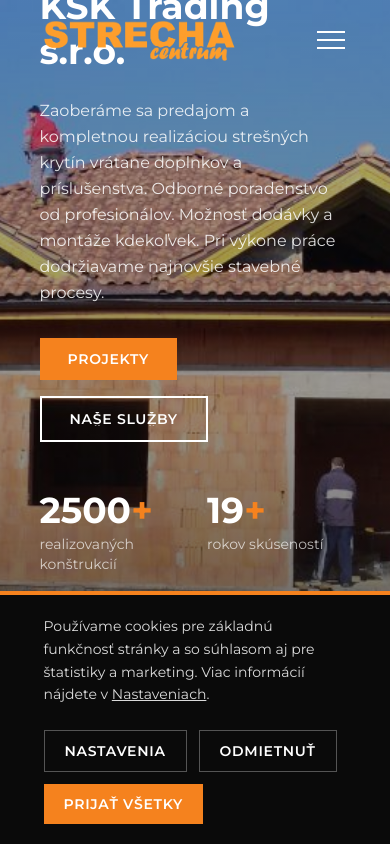
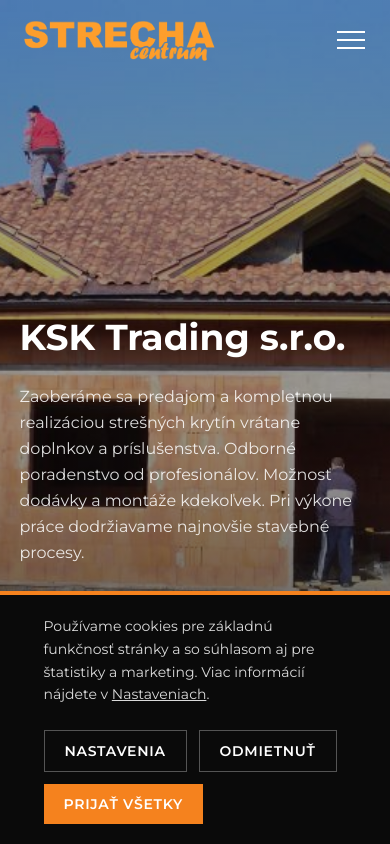
Before and after one commit to aebdigital/strechacentrum, a Next.js app: page / in a window 390 px wide. Shown: the top 844 px of the page. Built offline with nearby package versions, Linux system fonts and the light colour scheme.

Commit message:
design: standardize content width to 90vw on mobile and refine hero layout

```diff
--- a/app/kontakt/page.tsx
+++ b/app/kontakt/page.tsx
@@ -23,7 +23,7 @@
       <PageHero title="Kontakt" />
 
       <section className="py-20 lg:py-28 bg-paper">
-        <div className="max-w-[90vw] mx-auto px-5 lg:px-8">
+        <div className="w-[90vw] lg:max-w-[90vw] mx-auto">
           <div className="grid grid-cols-1 lg:grid-cols-2 gap-12 lg:gap-16">
             <FadeIn>
               <h2 className="text-3xl md:text-4xl font-bold mb-2">
--- a/app/ochrana-osobnych-udajov/page.tsx
+++ b/app/ochrana-osobnych-udajov/page.tsx
@@ -14,7 +14,7 @@
     <>
       <PageHero title="Ochrana osobných údajov" />
       <section className="py-20 lg:py-28 bg-paper">
-        <div className="max-w-4xl mx-auto px-5 lg:px-8">
+        <div className="w-[90vw] lg:max-w-4xl mx-auto">
           <FadeIn>
             <article className="prose prose-brand max-w-none">
               <div className="bg-stone p-8 rounded-xl border-l-4 border-brand mb-12">
--- a/app/page.tsx
+++ b/app/page.tsx
@@ -31,7 +31,7 @@
       <div className="relative z-10 bg-paper">
         {/* About */}
         <section id="about" className="py-20 lg:py-28 bg-paper">
-          <div className="max-w-[90vw] mx-auto px-5 lg:px-8 grid grid-cols-1 lg:grid-cols-2 gap-12 lg:gap-20 items-center">
+          <div className="w-[90vw] lg:max-w-[90vw] mx-auto grid grid-cols-1 lg:grid-cols-2 gap-12 lg:gap-20 items-center">
             <FadeIn>
               <span className="text-brand uppercase tracking-widest text-sm font-medium">
                 — Kto sme
@@ -111,7 +111,7 @@
 
         {/* Gallery */}
         <section id="gallery" className="py-20 lg:py-28 bg-stone">
-          <div className="max-w-[90vw] mx-auto px-5 lg:px-8">
+          <div className="w-[90vw] lg:max-w-[90vw] mx-auto">
             <FadeIn className="mb-12 text-center">
               <SectionTitle>Galéria</SectionTitle>
             </FadeIn>
@@ -160,7 +160,7 @@
 
         {/* Partners */}
         <section id="partners" className="py-20 lg:py-28 bg-paper">
-          <div className="max-w-[90vw] mx-auto px-5 lg:px-8">
+          <div className="w-[90vw] lg:max-w-[90vw] mx-auto">
             <FadeIn className="mb-12 text-center">
               <SectionTitle>Partneri</SectionTitle>
             </FadeIn>
--- a/app/produkty-sluzby/layout.tsx
+++ b/app/produkty-sluzby/layout.tsx
@@ -21,7 +21,7 @@
     <>
       <PageHero title={title} />
       <section className="py-20 lg:py-28 bg-paper">
-        <div className="max-w-[90vw] mx-auto px-5 lg:px-8">
+        <div className="w-[90vw] lg:max-w-[90vw] mx-auto">
           <div className="flex flex-col lg:flex-row gap-12 lg:gap-16">
             {/* Sidebar */}
             <aside className="w-full lg:w-72 shrink-0">
--- a/app/referencie/page.tsx
+++ b/app/referencie/page.tsx
@@ -28,7 +28,7 @@
       <PageHero title="Referencie" />
 
       <section className="py-20 lg:py-28 bg-paper">
-        <div className="max-w-[90vw] mx-auto px-5 lg:px-8">
+        <div className="w-[90vw] lg:max-w-[90vw] mx-auto">
           <div className="text-center max-w-2xl mx-auto mb-14">
             <h2 className="text-3xl md:text-4xl font-bold mb-4">
               Naše realizované projekty
--- a/app/strechy-na-mieru/page.tsx
+++ b/app/strechy-na-mieru/page.tsx
@@ -46,7 +46,7 @@
       <PageHero title="Strechy na mieru" />
 
       <section className="py-20 lg:py-28 bg-paper overflow-hidden">
-        <div className="max-w-[90vw] mx-auto px-5 lg:px-8">
+        <div className="w-[90vw] lg:max-w-[90vw] mx-auto">
           <FadeIn className="mb-14">
             <SectionTitle>Proces realizácie</SectionTitle>
           </FadeIn>
--- a/components/Footer.tsx
+++ b/components/Footer.tsx
@@ -6,7 +6,7 @@
 export function Footer() {
   return (
     <footer className="bg-ink text-white">
-      <div className="max-w-[90vw] mx-auto px-5 lg:px-8 py-16">
+      <div className="w-[90vw] lg:max-w-[90vw] mx-auto py-16">
         <div className="flex flex-col lg:flex-row justify-between items-start lg:items-center gap-8 pb-12">
           <div>
             <h2 className="text-3xl lg:text-4xl font-bold leading-tight max-w-xl">
--- a/components/Hero.tsx
+++ b/components/Hero.tsx
@@ -55,7 +55,7 @@
         </div>
       </div>
 
-      <div className="relative z-10 h-full max-w-[90vw] mx-auto px-5 lg:px-8 flex flex-col justify-end pb-16 pt-32">
+      <div className="relative z-10 h-full w-[90vw] lg:max-w-[90vw] mx-auto flex flex-col justify-end pb-16 pt-32">
         <div className="grid grid-cols-1 lg:grid-cols-2 gap-12 items-end">
           <div className="text-white">
             <h1 className="text-4xl sm:text-5xl lg:text-6xl font-bold leading-tight mb-6">
@@ -67,35 +67,35 @@
               profesionálov. Možnosť dodávky a montáže kdekoľvek. Pri výkone
               práce dodržiavame najnovšie stavebné procesy.
             </p>
-            <div className="flex flex-wrap gap-4">
-              <RollLink href="/referencie">Projekty</RollLink>
-              <RollLink href="/produkty-sluzby/tvrde-krytiny" variant="secondary">
+            <div className="grid grid-cols-2 gap-3 sm:flex sm:flex-wrap sm:gap-4">
+              <RollLink href="/referencie" className="w-full sm:w-auto">Projekty</RollLink>
+              <RollLink href="/produkty-sluzby/tvrde-krytiny" variant="secondary" className="w-full sm:w-auto">
                 Naše služby
               </RollLink>
             </div>
           </div>
 
           <div className="lg:pl-8">
-            <div className="grid grid-cols-2 gap-6 mb-6 text-white">
+            <div className="grid grid-cols-2 gap-6 mb-8 text-white">
               <div>
-                <div className="text-4xl lg:text-5xl font-bold">
+                <div className="text-3xl sm:text-4xl lg:text-5xl font-bold">
                   2500<span className="text-brand">+</span>
                 </div>
-                <div className="text-sm text-white/70 mt-1">
+                <div className="text-xs sm:text-sm text-white/70 mt-1">
                   realizovaných konštrukcií
                 </div>
               </div>
               <div>
-                <div className="text-4xl lg:text-5xl font-bold">
+                <div className="text-3xl sm:text-4xl lg:text-5xl font-bold">
                   19<span className="text-brand">+</span>
                 </div>
-                <div className="text-sm text-white/70 mt-1">
+                <div className="text-xs sm:text-sm text-white/70 mt-1">
                   rokov skúseností
                 </div>
               </div>
             </div>
 
-            <div className="bg-white/15 backdrop-blur-md rounded-lg p-6 relative min-h-[180px]">
+            <div className="bg-white/15 backdrop-blur-md rounded-lg p-6 relative min-h-[180px] hidden lg:block">
               {testimonials.map((t, i) => (
                 <div
                   key={t.name}
--- a/components/Navbar.tsx
+++ b/components/Navbar.tsx
@@ -38,7 +38,7 @@
         solid ? "bg-ink/95 backdrop-blur" : "bg-transparent"
       }`}
     >
-      <div className="max-w-[90vw] mx-auto px-5 lg:px-8 flex items-center justify-between h-20">
+      <div className="w-[90vw] lg:max-w-[90vw] mx-auto flex items-center justify-between h-20">
         <Link href="/" className="flex items-center gap-3">
           <Image
             src="/logo.png"
@@ -168,7 +168,7 @@
           open ? "max-h-[85vh] opacity-100" : "max-h-0 opacity-0"
         }`}
       >
-        <ul className="flex flex-col py-6 px-6 gap-1 text-white overflow-y-auto">
+        <ul className="flex flex-col py-6 w-[90vw] mx-auto gap-1 text-white overflow-y-auto">
           <li>
             <Link
               href="/"
--- a/components/PageHero.tsx
+++ b/components/PageHero.tsx
@@ -18,7 +18,7 @@
         className="object-cover"
       />
       <div className="absolute inset-0 bg-black/55" />
-      <div className="relative z-10 h-full max-w-[90vw] mx-auto px-5 lg:px-8 flex items-end pb-12 pt-32">
+      <div className="relative z-10 h-full w-[90vw] lg:max-w-[90vw] mx-auto flex items-end pb-12 pt-32">
         <h1 className="text-5xl md:text-6xl lg:text-7xl font-bold text-white">
           {title}
         </h1>
```
